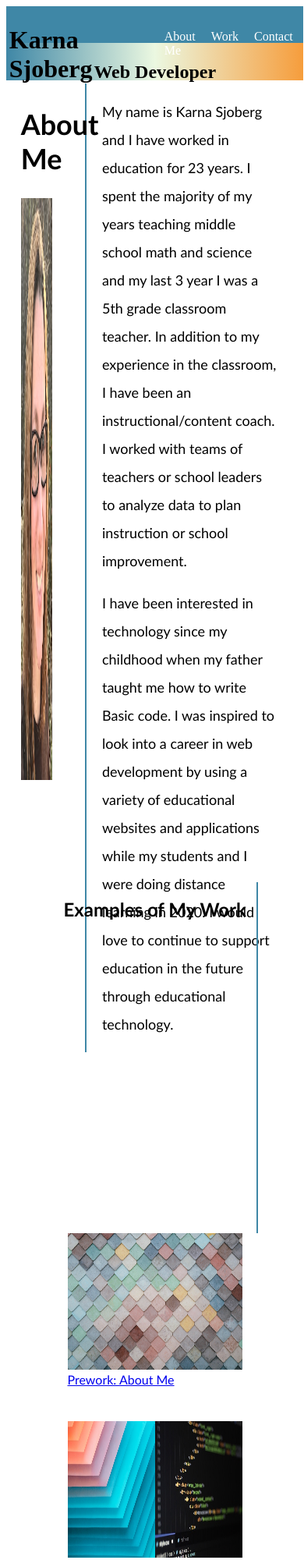
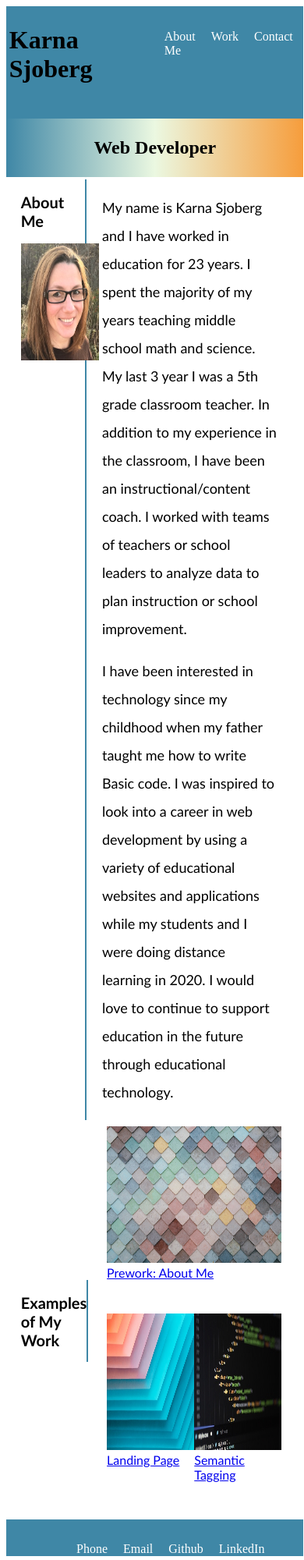
Before and after one commit to kesjoberg/adv-css-portfolio, a plain HTML site: page index.html in a window 390 px wide. Shown: the top 2000 px of the page at 78% size. Drawn offline with Linux system fonts and the light colour scheme.

Commit message:
Completed styling for footer and responsive features, updated the README.md file)

```diff
--- a/assets/css/style.css
+++ b/assets/css/style.css
@@ -2,7 +2,7 @@
 header {
 
     width: 100%;
-    height: 40px;
+    height: 10%;
     background-color: #3f87a6;
     display: flex;
     justify-content: space-between;
@@ -39,7 +39,7 @@ nav ul {
     display: flex;
     width:100%;
     padding: 1%;
-    height: 40px;
+    height: 10%;
     background: linear-gradient(0.25turn, #3f87a6, #ebf8e1, #f69d3c);
     align-content: center;
     justify-content: center;
@@ -62,6 +62,7 @@ main{
     flex-wrap:wrap;
     padding: 1%;
     width: 100%;
+    height: 30%;
 }
 
 .aboutme-header{
@@ -72,8 +73,8 @@ main{
 }
 
 #profile {
-    width: 60%;
-    height: 60%;
+    width: 200px;
+    height: 300px;
 }
 
 .aboutme-details {
@@ -84,7 +85,7 @@ main{
     font-size: large;
 
 }
-
+/* All the stylying for the About Me section */
 #work {
     display: flex;
     flex-wrap:wrap;
@@ -93,17 +94,18 @@ main{
     align-content: center;
     padding: 1%;
     width: 100%;
-    height: 500px;
+    height: 30%;
 
 }
 
 .work-header{
-    width: 25%
-    font-size:x-large;
+    width: 19%;
+    font-size:large;
     border-right: 2px solid #3f87a6;
     padding: 0 3.5% 0 4%;
-    height: 90%;
+    height: 100%;
     margin:0;
+
 }
 
 .work-details {
@@ -161,9 +163,9 @@ main{
     width:100%;
     height: 175px;
 }
-
-/* }
-.contact{
+/* All the styling for the Contacts in the Footer */
+}
+#contact{
     display: flex;
     flex-wrap:wrap;
     justify-content: space-between;
@@ -171,18 +173,37 @@ main{
     width: 100%;
 }
 
-.contact-header{
-    /* flex: 0 0 40%; */
-    font-size:x-large;
-    border-right: 2px solid darkturquoise;
-    padding: 0 5% 0 5%;
+footer {
+    width: 100%;
+    height: 40px;
+    background-color: #3f87a6;
+    display: flex;
+    justify-content: center;
+    padding: 1%;
+    align-content: center;
 }
 
-.contact-details {
-    flex: 0 1 60%;
-    /* flex-wrap: wrap; */
-    line-height: 1.5;
-    margin-left: 20px;
-    text-decoration: none;
-    list-style-type: none;
-} */
+/* Media Query Information */
+@media and screen (max-width=992px);
+    #profile{
+        width: 150px;
+        height: 225px;
+    }
+    @media and screen (max-width=800px);
+    #profile{
+        width: 100px;
+        height: 150px;
+
+    }
+    @media and screen (max-width=576px);
+    #profile{
+        width: 100px;
+        height: 150px;
+
+    }
+    .aboutme-header{
+        font-size: smaller;
+       }
+       .work-header{
+        font-size: smaller;
+       }
--- a/index.html
+++ b/index.html
@@ -36,7 +36,7 @@
                 <img id="profile" src="assets/images/image_kes.jpg" alt="Karna Sjoberg">
            </div>
            <div class="aboutme-details">
-                <p>My name is Karna Sjoberg and I have worked in education for 23 years. I spent the majority of my years teaching middle school math and science and my last 3 year I was a 5th grade classroom teacher. In addition to my experience in the classroom, I have been an instructional/content coach. I worked with teams of teachers or school leaders to analyze data to plan instruction or school improvement. </p>
+                <p>My name is Karna Sjoberg and I have worked in education for 23 years. I spent the majority of my years teaching middle school math and science. My last 3 year I was a 5th grade classroom teacher. In addition to my experience in the classroom, I have been an instructional/content coach. I worked with teams of teachers or school leaders to analyze data to plan instruction or school improvement. </p>
 
                 <p>I have been interested in technology since my childhood when my father taught me how to write Basic code. I was inspired to look into a career in web development by using a variety of educational websites and applications while my students and I were doing distance learning in 2020. I would love to continue to support education in the future through educational technology. </p>
             </div>
@@ -68,29 +68,17 @@
 
     </main>
 
-    <!-- <footer>
+    <footer id="contact">
+        <nav>
+            <ul>
+                <li><a href="tel:555-555-5555">Phone</a></li>
+                <li><a href="mailto:kesjoberg@gmail.com">Email</a></li>
+                <li> <a href="https://github.com/kesjoberg">Github</a></li>
+                <li><a href="www.linkedin.com/in/karna-sjoberg-1a9092213">LinkedIn</a></li>
+            </ul>
+         </nav>
+     </footer>
 
-        <section id="contact" class="banner" >
-            <div class="contact-header">
-                <h3>Contact Me</h3>
-             </div>
-
-             <div class="contact details">
-                <ul>
-                    <li><a href="tel:555-555-5555">phone</a></li>
-                </ul>
-                <ul>
-                    <li><a href="mailto:kesjoberg@gmail.com">email</a></li>
-                </ul>
-                <ul>
-                    <li> <a href="https://github.com/kesjoberg">github</a></li>
-                </ul>
-                <ul>
-                    <li><a href="www.linkedin.com/in/karna-sjoberg-1a9092213">LinkedIn</a></li>
-                 </ul>
-            </div>
-        </section>
-    </footer> -->
 
 </body>
 </html>
```
Also changed, not shown: assets/images/homework02_screenshot.jpg (added), 1 other file.
